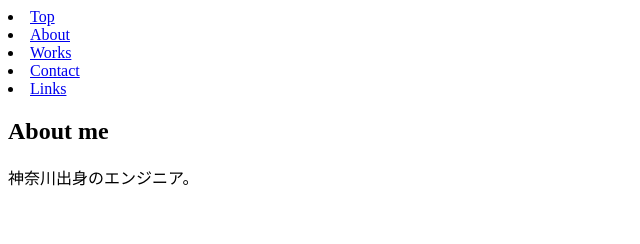
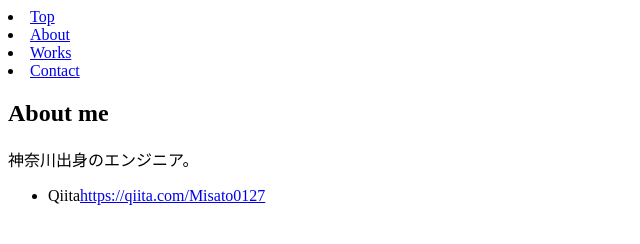
Before and after one commit to Misato0127/portfolio, a plain HTML site: page index.html in a window 1280 px wide. Shown: the whole page, without its empty margins (0-640 px from the left). Drawn offline with Linux system fonts and the light colour scheme.

Commit message:
作業内容を一時保存

```diff
--- a/index.html
+++ b/index.html
@@ -16,7 +16,6 @@
       <li><a href="#about">About</a></li>
       <li><a href="#works">Works</a></li>
       <li><a href="#contact">Contact</a></li>
-      <li><a href="#links">Links</a></li>
     </nav>
 
   </header id="header">
@@ -29,6 +28,10 @@
       <h2 class="section-title">About me</h2>
       <p>
         神奈川出身のエンジニア。</p>
+
+        <ul>
+          <li>Qiita<a href="https://qiita.com/Misato0127" target="_blank" rel="noopener">https://qiita.com/Misato0127</a></li>
+        </ul>
     </section>
 
   </main>
```
